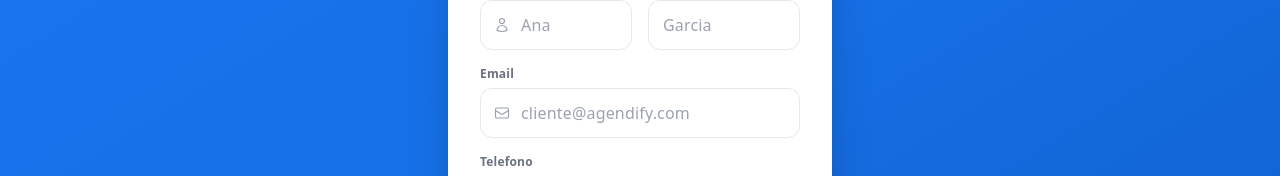
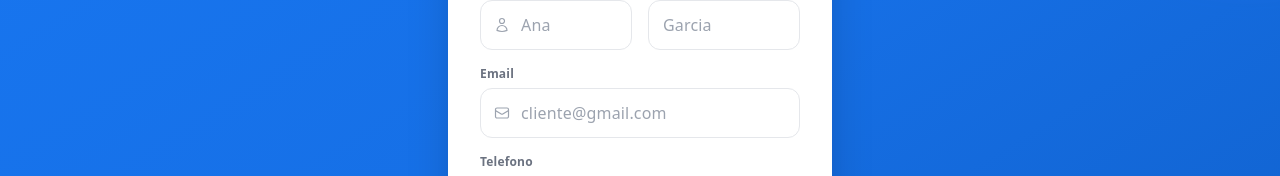
Before and after one commit to LopezGonzaloDamian/proyecto-frontend-PlapStudio, a React (Vite) app: page /cliente/registro in a window 1280 px wide. Shown: the part 262-438 px from the top of the page. Built offline with nearby package versions, Linux system fonts and the light colour scheme.

Commit message:
elimino referencias a @agendify

```diff
--- a/src/pages/Asistente/AsistenteDashboard.tsx
+++ b/src/pages/Asistente/AsistenteDashboard.tsx
@@ -586,7 +586,7 @@ export default function AsistenteDashboard() {
                         type="email"
                         value={turnoNuevo.clienteEmail}
                         onChange={(e) => setTurnoNuevo({ ...turnoNuevo, clienteEmail: e.target.value })}
-                        placeholder="cliente@agendify.com"
+                        placeholder="cliente@gmail.com"
                       />
                     </div>
                   ) : (
--- a/src/pages/Profesional/ProfesionalDashboard.tsx
+++ b/src/pages/Profesional/ProfesionalDashboard.tsx
@@ -571,7 +571,7 @@ export default function ProfesionalDashboard() {
                       type="email"
                       value={nuevoTurno.clienteEmail}
                       onChange={(e) => setNuevoTurno({ ...nuevoTurno, clienteEmail: e.target.value })}
-                      placeholder="cliente@agendify.com"
+                      placeholder="cliente@gmail.com"
                     />
                   </div>
                 ) : (
--- a/src/pages/UserAccess/Registro.tsx
+++ b/src/pages/UserAccess/Registro.tsx
@@ -112,7 +112,7 @@ export default function Registro() {
                     name="email"
                     value={form.email}
                     onChange={onChange}
-                    placeholder="cliente@agendify.com"
+                    placeholder="cliente@gmail.com"
                     type="text"
                     icono={<IconoEmail />}
                 />
```
